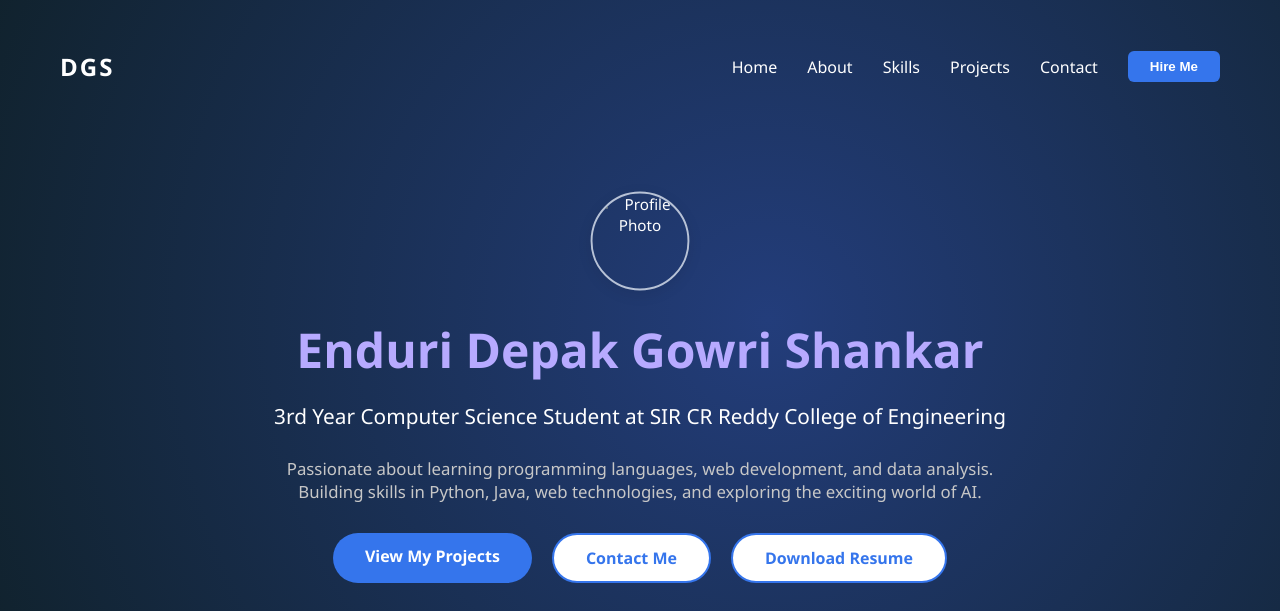
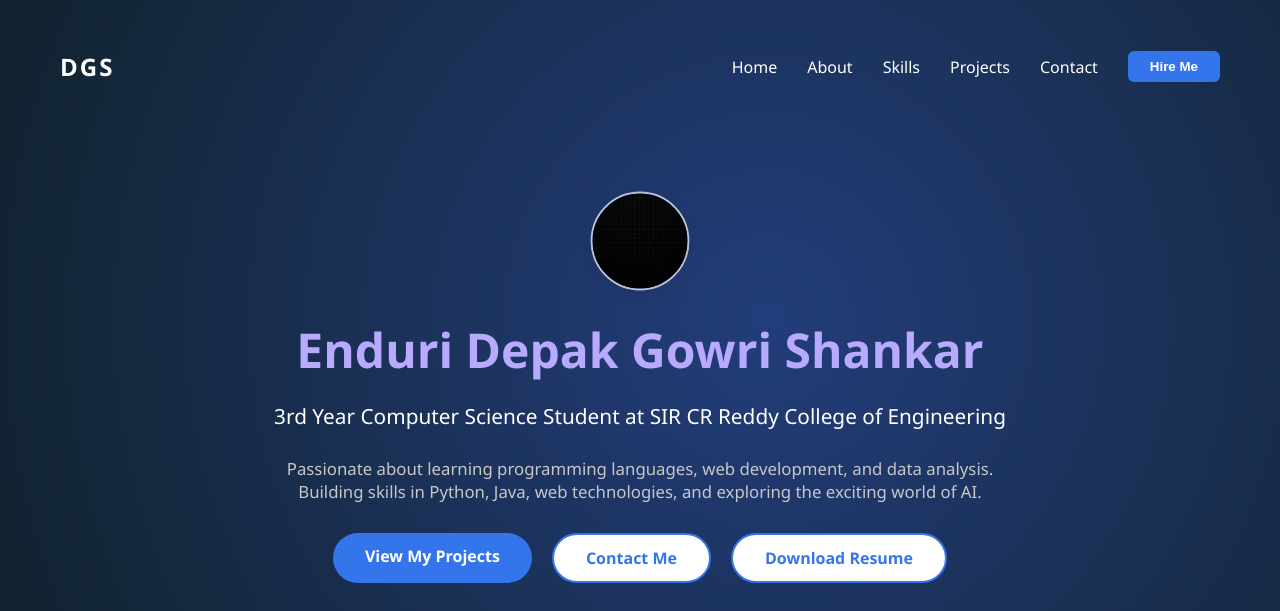
Before and after one commit to deepakgowrishankar7/My_portfolio, a plain HTML site: page index.html in a window 1280 px wide. Shown: the top 611 px of the page. Drawn offline with Linux system fonts and the light colour scheme.

Commit message:
Update portfolio: update index and add profile image

```diff
--- a/index.html
+++ b/index.html
@@ -29,7 +29,7 @@
             </ul>
         </nav>
         <div class="hero-content">
-            <img src="profile.jpg" alt="Profile Photo" class="profile-photo">
+            <img src="profile2.jpg" alt="Profile Photo" class="profile-photo">
             <h1><span class="highlight">Enduri Depak Gowri Shankar</span></h1>
             <h2 id="typing-headline"></h2>
             <p>
```
Also changed, not shown: profile2.jpg (added).
